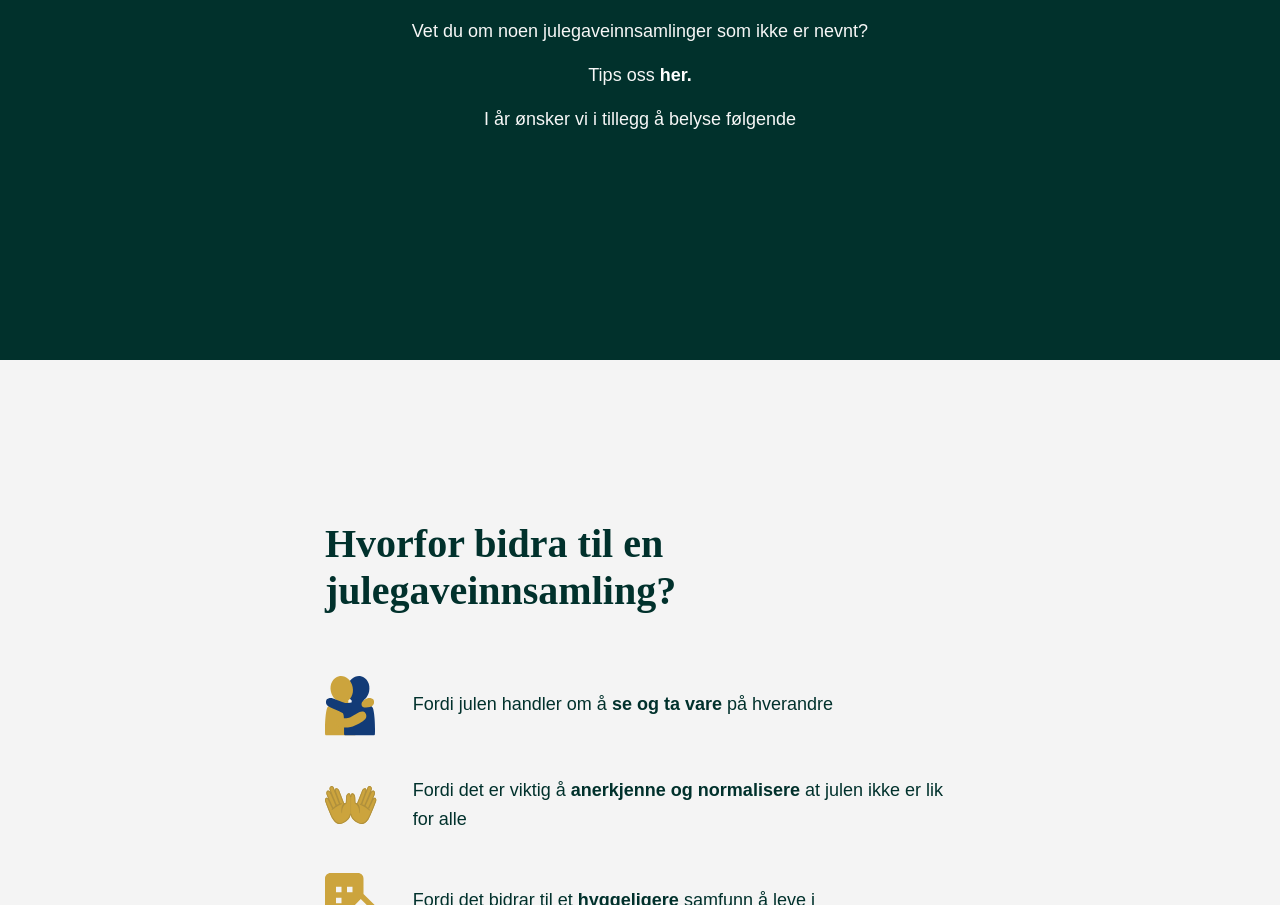
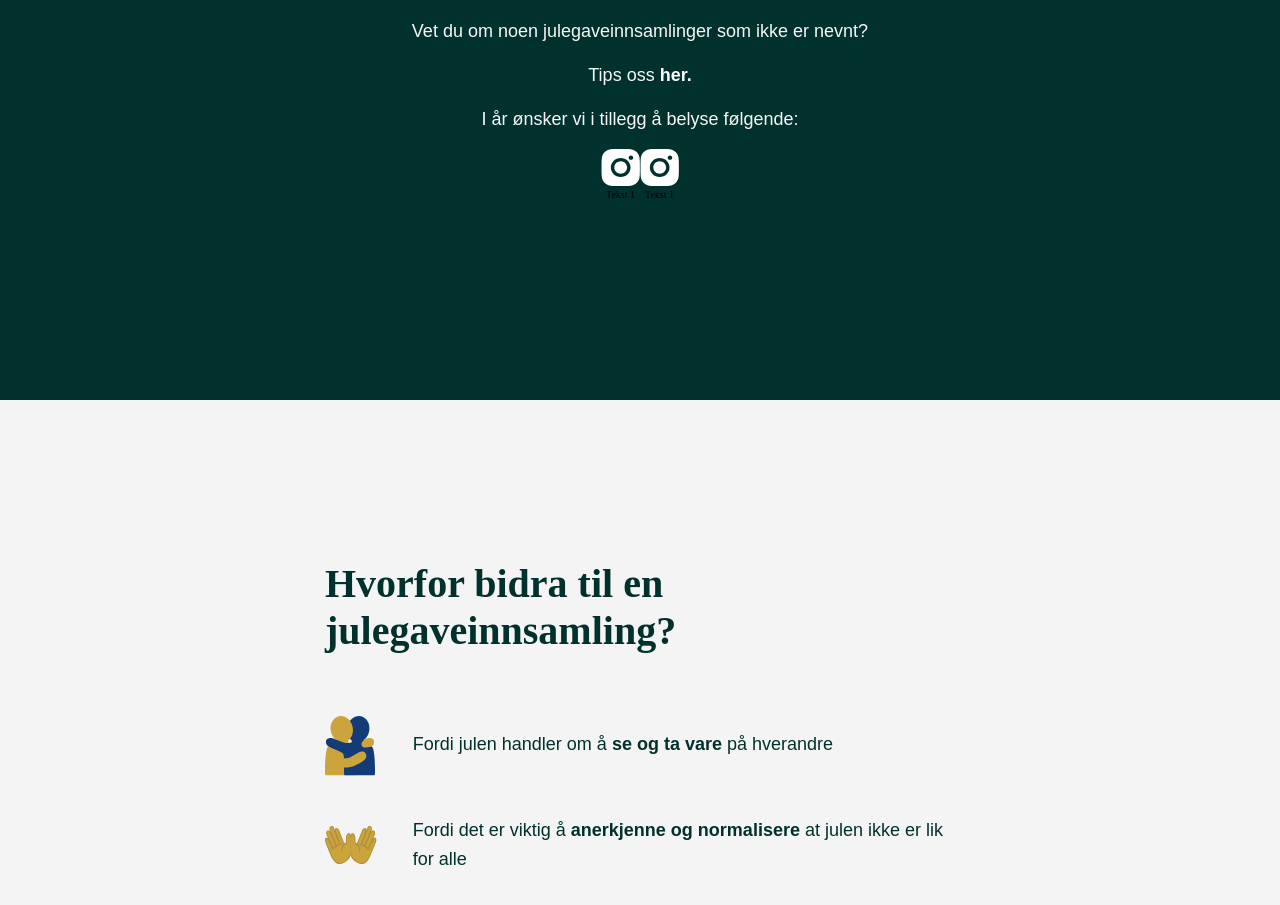
Before and after one commit to uxlinh/jeghardeg, a website: page index.html in a window 1280 px wide. Shown: the part 1251-2156 px from the top of the page. Drawn offline with nearby package versions, Linux system fonts and the light colour scheme.

Commit message:
updating code

```diff
--- a/index.html
+++ b/index.html
@@ -119,15 +119,26 @@
                                     class="link">her.</a></span>
                         </p>
 
-                        <p class="body body-white center-text">
-                            I år ønsker vi i tillegg å belyse følgende
-                        </p>
+                        <h2 class="body body-white center-text">
+                            I år ønsker vi i tillegg å belyse følgende:
+                        </h2>
+
+
                         <div class="nyheter">
-                            <div class="nyheter-box1">
-                                <img src="" alt="">
+                            <div class="nyheter--box">
+                                <a href="https://www.instagram.com/jeghardegkampanje/" target="_blank"><img class=""
+                                    src="./img/instagram-white.svg" alt="instagram ikon"></a>
+                                <p>Tekst 1</p>
                             </div>
-                            <div class="nyheter-box2"></div>
+
+                            <div class="nyheter--box">
+                                <a href="https://www.instagram.com/jeghardegkampanje/" target="_blank"><img class=""
+                                    src="./img/instagram-white.svg" alt="instagram ikon"></a>
+                                <p>Tekst 1</p>
+                            </div>
                         </div>
+
+
                     </div>
 
 
--- a/sass/layout/_main.scss
+++ b/sass/layout/_main.scss
@@ -35,3 +35,13 @@
         }
     }
 }
+
+.nyheter{
+    display: flex;
+    align-items: center;
+    text-align: center;
+    align-self: center;
+    &--box{
+        align-items: center;
+    }
+}
```
Also changed, not shown: css/index.css.
